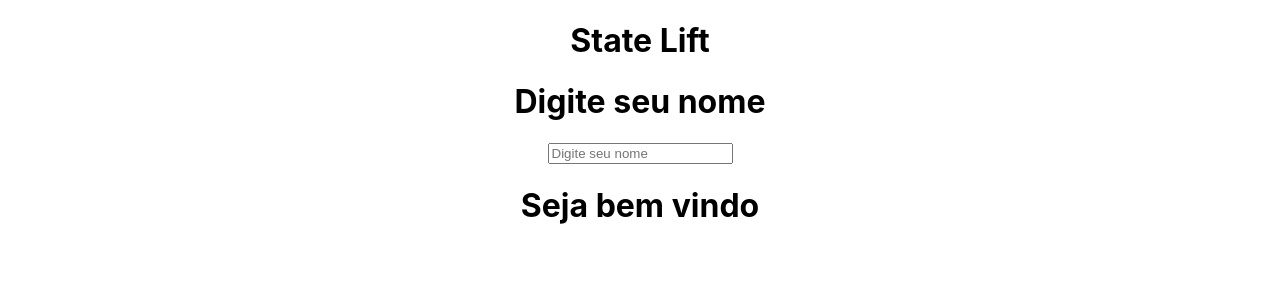
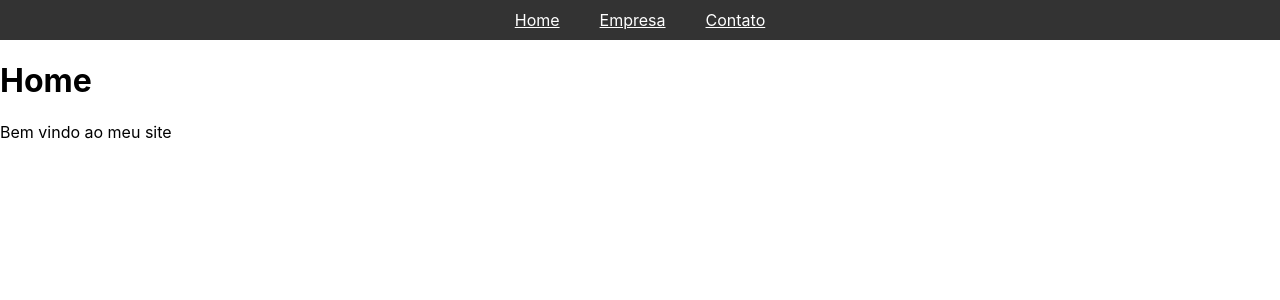
Before and after one commit to viniciusjuste/Curso-de-React, a React (Create React App) app in the folder meu-projeto/: page / in a window 1280 px wide. Shown: the top 300 px of the page. Built offline with nearby package versions, Linux system fonts and the light colour scheme.

Commit message:
feat: adicionar navegação com react-router-dom e páginas Home, Empresa e Contato

```diff
--- a/meu-projeto/package.json
+++ b/meu-projeto/package.json
@@ -10,6 +10,7 @@
     "prop-types": "^15.8.1",
     "react": "^19.1.0",
     "react-dom": "^19.1.0",
+    "react-router-dom": "^7.8.2",
     "react-scripts": "5.0.1",
     "web-vitals": "^2.1.4"
   },
--- a/meu-projeto/src/App.js
+++ b/meu-projeto/src/App.js
@@ -1,17 +1,20 @@
 import './App.css';
-import { useState } from 'react';
-import SeuNome from './components/SeuNome';
-import Saudacao from './components/Saudacao';
+import { BrowserRouter as Router, Routes, Route, Link } from 'react-router-dom';
+import Home from './pages/Home';
+import Empresa from './pages/Empresa';
+import Contato from './pages/Contato';
+import Navbar from './components/Navbar';
 
 function App() {
-
-  const [nome, setNome] = useState('');
   return (
-    <div className="App">
-      <h1>State Lift</h1>
-      <SeuNome setNome={setNome} />
-      <Saudacao nome={nome} />
-    </div>
+    <Router>
+      <Navbar />
+      <Routes>
+        <Route path="/" element={<Home />} />
+        <Route path="/empresa" element={<Empresa />} />
+        <Route path="/contato" element={<Contato />} />
+      </Routes>
+    </Router>
   );
 }
 
--- /dev/null
+++ b/meu-projeto/src/components/Navbar.jsx
@@ -0,0 +1,22 @@
+import { Link } from 'react-router-dom';
+import styles from './Navbar.module.css';
+
+const Navbar = () => {
+    return (
+        <nav className={styles.navbar}>
+            <ul className={styles.ul}>
+                <li>
+                    <Link className={styles.li} to="/">Home</Link>
+                </li>
+                <li>
+                    <Link className={styles.li} to="/empresa">Empresa</Link>
+                </li>
+                <li>
+                    <Link className={styles.li} to="/contato">Contato</Link>
+                </li>
+            </ul>
+        </nav>
+    );
+};
+
+export default Navbar;
--- /dev/null
+++ b/meu-projeto/src/components/Navbar.module.css
@@ -0,0 +1,20 @@
+.navbar {
+    background-color: #333;
+    overflow: hidden;
+    display: flex;
+    justify-content: center;
+    align-items: center;
+    padding: 10px 0;
+}
+
+.navbar .li {
+    padding: 14px 20px;
+    color: white;
+}
+
+.ul {
+    list-style-type: none;
+    margin: 0;
+    padding: 0;
+    display: flex;
+}
--- /dev/null
+++ b/meu-projeto/src/pages/Contato.jsx
@@ -0,0 +1,10 @@
+const Contato = () => {
+    return (
+        <div>
+            <h1>Contato</h1>
+            <p>Este é o conteúdo da página de contato.</p>
+        </div>
+    );
+}
+
+export default Contato;
--- /dev/null
+++ b/meu-projeto/src/pages/Empresa.jsx
@@ -0,0 +1,10 @@
+const Empresa = () => {
+    return (
+        <div>
+            <h1>Empresa</h1>
+            <p>Esta é a página da empresa.</p>
+        </div>
+    );
+}
+
+export default Empresa;
--- /dev/null
+++ b/meu-projeto/src/pages/Home.jsx
@@ -0,0 +1,10 @@
+const Home = () => {
+    return (
+        <div>
+            <h1>Home</h1>
+            <p>Bem vindo ao meu site</p>
+        </div>
+    );
+}
+
+export default Home;
```
Also changed, not shown: 1 other file (tests, documents, lock files or other folders).
